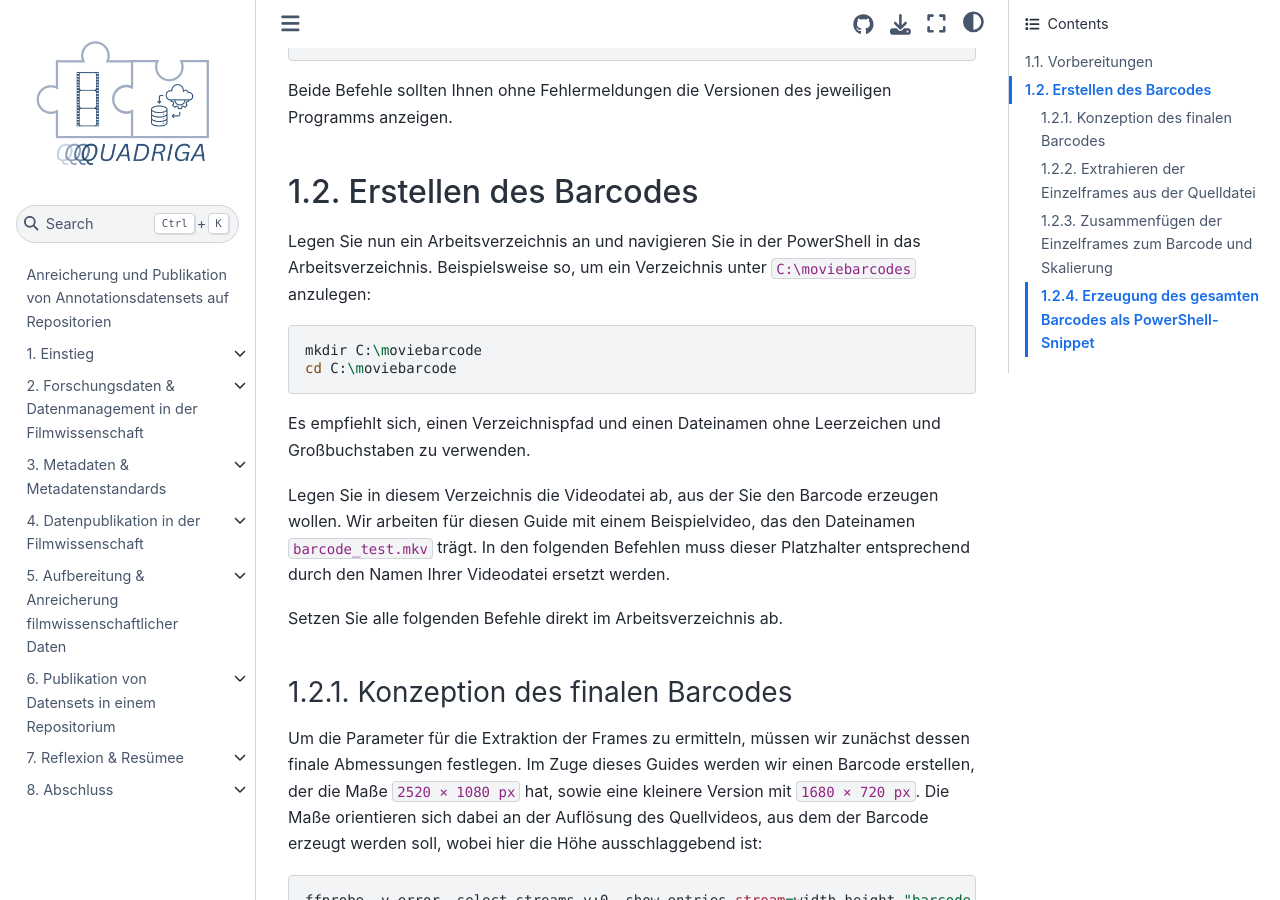
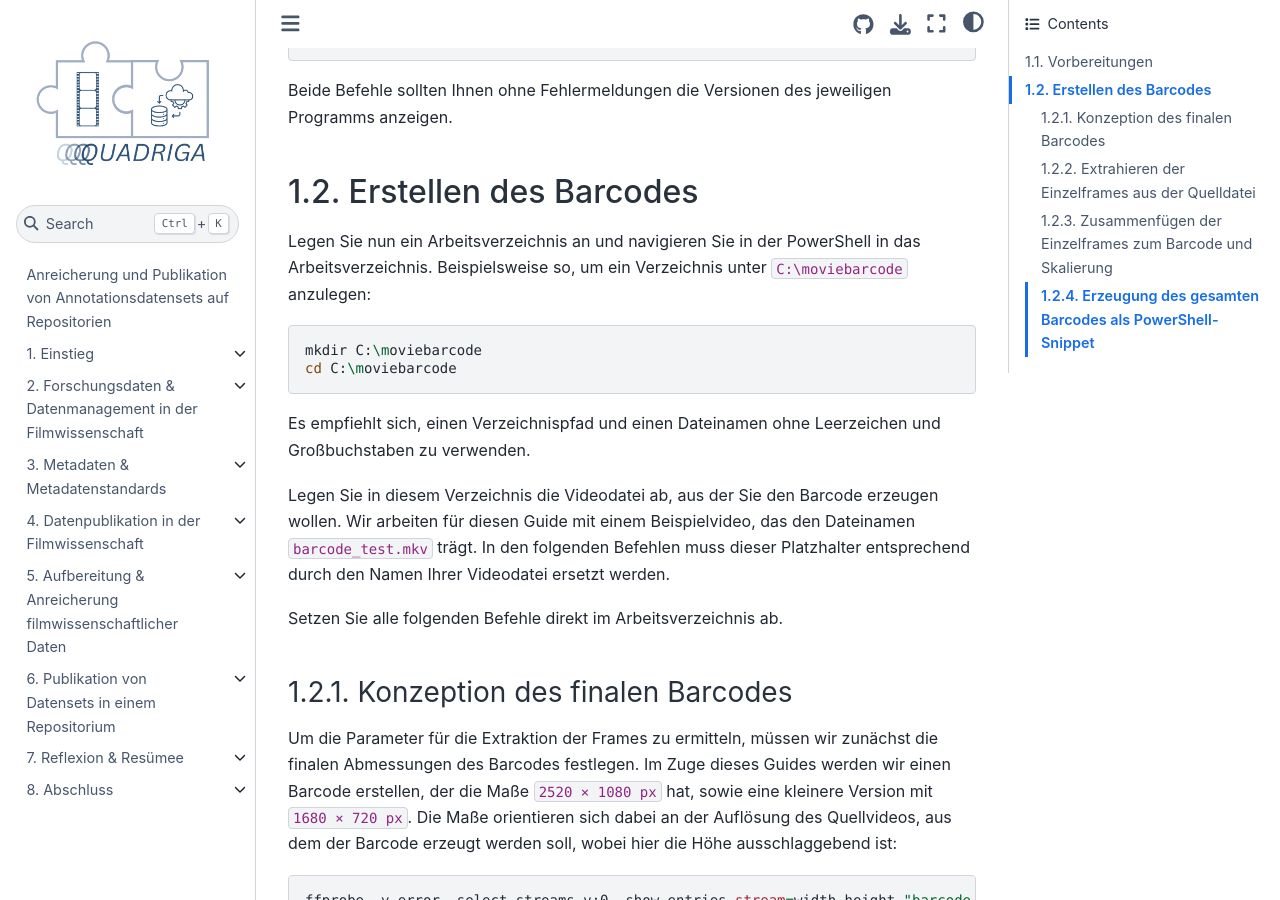
Before and after one commit to lam1aa/Bewegtes-Bild-Fallstudie-3, a Jupyter Book: the page built from assets/05_aufbereitung_anreicherung/doc_windows_moviebarcode_guide_v001.md, in a window 1280 px wide and 900 px high, scrolled down 1294 px. Built offline with Jupyter Book 1.0.4 settings and Sphinx 7.4.7 and the Sphinx Book theme 1.1.4, drawn with Linux system fonts in a browser that asks for light colours; some of the changed text lies outside the part shown.

Commit message:
docs: fix style in all three MOVIEBARCODE_GUIDE

````diff
--- a/assets/05_aufbereitung_anreicherung/doc_windows_moviebarcode_guide_v001.md
+++ b/assets/05_aufbereitung_anreicherung/doc_windows_moviebarcode_guide_v001.md
@@ -50,7 +50,7 @@ Beide Befehle sollten Ihnen ohne Fehlermeldungen die Versionen des jeweiligen Pr
 
 ## 1.2. Erstellen des Barcodes
 
-Legen Sie nun ein Arbeitsverzeichnis an und navigieren Sie in der PowerShell in das Arbeitsverzeichnis. Beispielsweise so, um ein Verzeichnis unter `C:\moviebarcodes` anzulegen:
+Legen Sie nun ein Arbeitsverzeichnis an und navigieren Sie in der PowerShell in das Arbeitsverzeichnis. Beispielsweise so, um ein Verzeichnis unter `C:\moviebarcode` anzulegen:
 
 ```Bash
 mkdir C:\moviebarcode
@@ -65,7 +65,7 @@ Setzen Sie alle folgenden Befehle direkt im Arbeitsverzeichnis ab.
 
 ### 1.2.1. Konzeption des finalen Barcodes
 
-Um die Parameter für die Extraktion der Frames zu ermitteln, müssen wir zunächst dessen finale Abmessungen festlegen. Im Zuge dieses Guides werden wir einen Barcode erstellen, der die Maße `2520 × 1080 px` hat, sowie eine kleinere Version mit `1680 × 720 px`. Die Maße orientieren sich dabei an der Auflösung des Quellvideos, aus dem der Barcode erzeugt werden soll, wobei hier die Höhe ausschlaggebend ist:
+Um die Parameter für die Extraktion der Frames zu ermitteln, müssen wir zunächst die finalen Abmessungen des Barcodes festlegen. Im Zuge dieses Guides werden wir einen Barcode erstellen, der die Maße `2520 × 1080 px` hat, sowie eine kleinere Version mit `1680 × 720 px`. Die Maße orientieren sich dabei an der Auflösung des Quellvideos, aus dem der Barcode erzeugt werden soll, wobei hier die Höhe ausschlaggebend ist:
 
 ```Shell
 ffprobe -v error -select_streams v:0 -show_entries stream=width,height "barcode_test.mkv"
````
Also changed, not shown: other parts of assets/05_aufbereitung_anreicherung/doc_windows_moviebarcode_guide_v001.md (+1 -1 lines), assets/05_aufbereitung_anreicherung/doc_linux_moviebarcode_guide_v001.md (+1 -1 lines), assets/05_aufbereitung_anreicherung/doc_mac_moviebarcode_guide_v001.md (+1 -1 lines).
